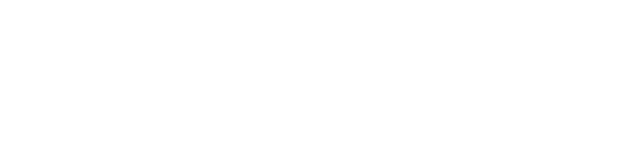
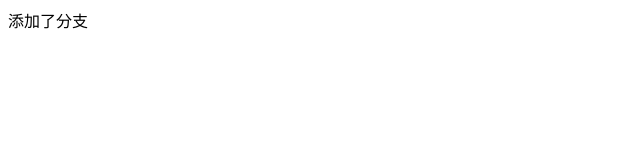
Before and after one commit to binger2018/gitskills, a plain HTML site: page index.html in a window 1280 px wide. Shown: the whole page, without its empty margins (0-640 px from the left). Drawn offline with Linux system fonts and the light colour scheme.

Commit message:
第四次修改

```diff
--- a/index.html
+++ b/index.html
@@ -10,6 +10,8 @@
 
 <body>
 
+    <div>添加了分支</div>
+
 </body>
 
 </html>
```
